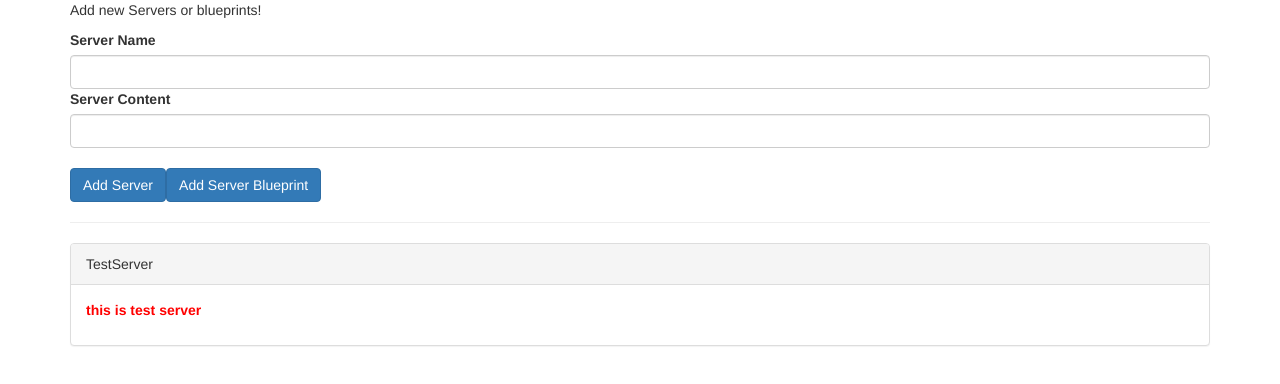
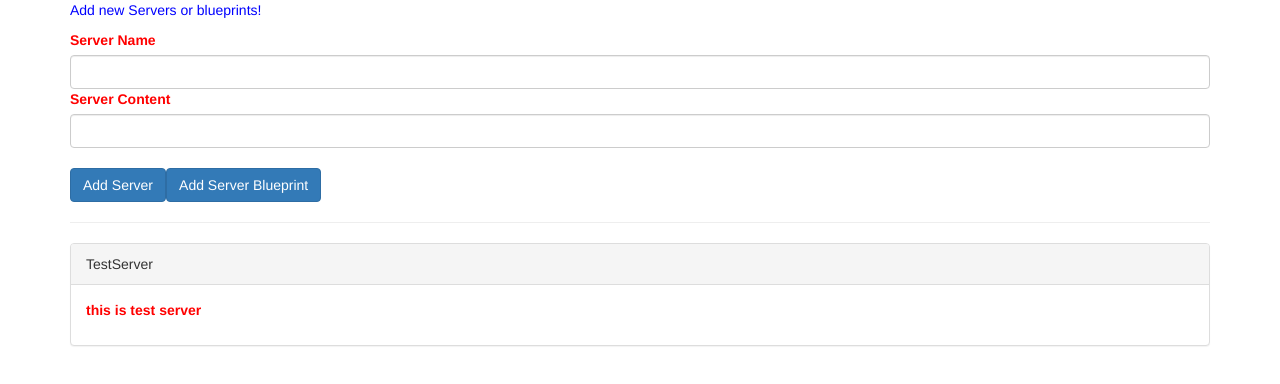
Before and after one commit to amir-parvaresh/AngularTutorial, an Angular app: page / in a window 1280 px wide. Shown: the top 384 px of the page. Built offline with nearby package versions, Linux system fonts and the light colour scheme.

Commit message:
Disabling View Encapsulation

```diff
--- a/src/app/server-element/server-element.component.css
+++ b/src/app/server-element/server-element.component.css
@@ -1,3 +1,6 @@
 p {
   color: blue;
 }
+label {
+  color: red;
+}
--- a/src/app/server-element/server-element.component.ts
+++ b/src/app/server-element/server-element.component.ts
@@ -1,9 +1,11 @@
-import {Component, Input, OnInit} from '@angular/core';
+import {Component, Input, OnInit, ViewEncapsulation} from '@angular/core';
 
 @Component({
   selector: 'app-server-element',
   templateUrl: './server-element.component.html',
-  styleUrls: ['./server-element.component.css']
+  styleUrls: ['./server-element.component.css'],
+  encapsulation: ViewEncapsulation.None //This will turn off the view Encapsulation. All the CSSs will have global
+  // scope now (red label will be applied to all the labels)
 })
 export class ServerElementComponent implements OnInit {
   @Input('srvElement') element: {type: string, name: string, content: string};
```
